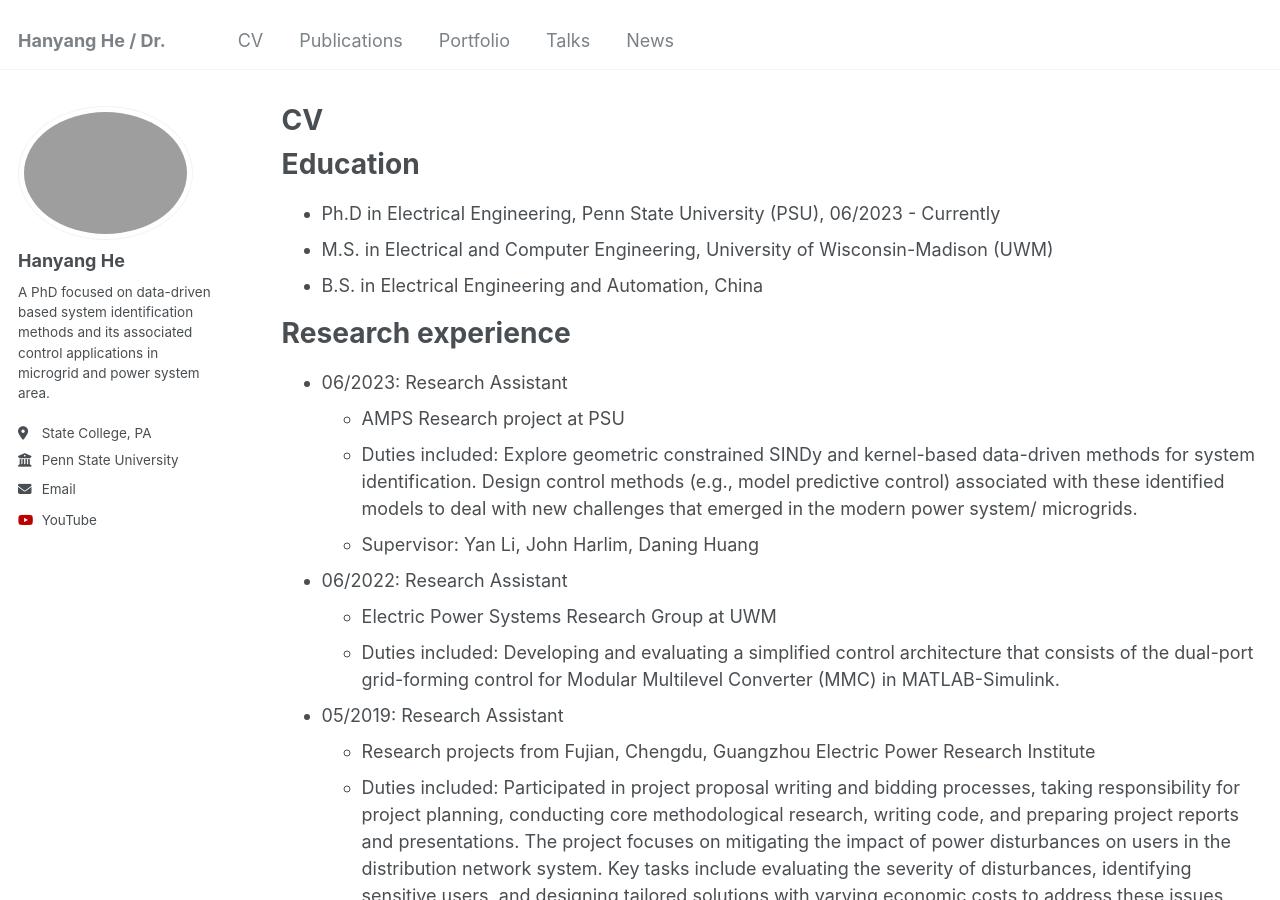
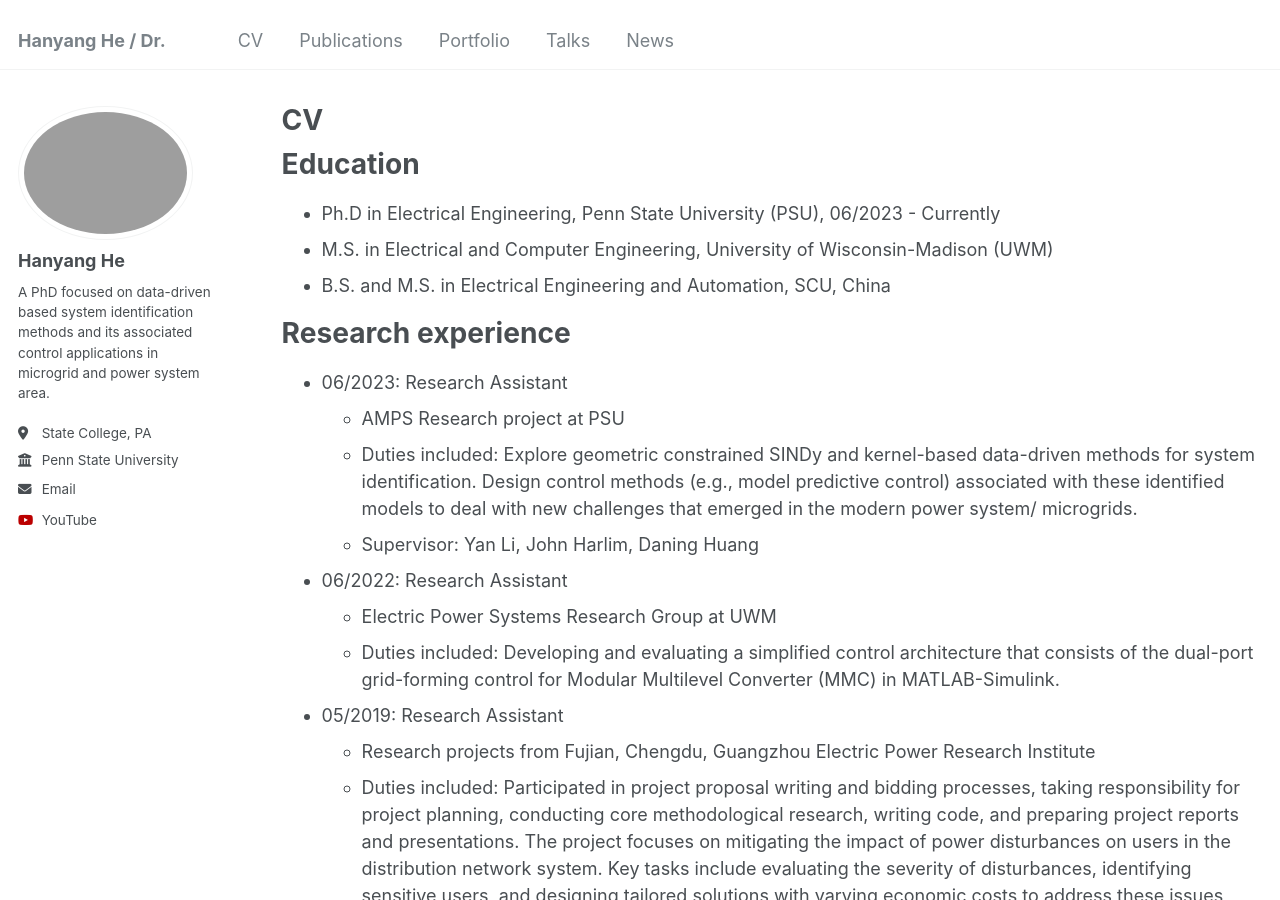
Before and after one commit to HanyangHe/HanyangHe.github.io, a Jekyll site: the page built from _pages/cv.md, in a window 1280 px wide and 900 px high. Built offline with Jekyll 4.4.1, drawn with Linux system fonts in a browser that asks for light colours.

Commit message:
Update education section in CV

```diff
--- a/_pages/cv.md
+++ b/_pages/cv.md
@@ -13,7 +13,7 @@ Education
 ======
 * Ph.D in Electrical Engineering, Penn State University (PSU), 06/2023 - Currently
 * M.S. in Electrical and Computer Engineering, University of Wisconsin-Madison (UWM)
-* B.S. in Electrical Engineering and Automation, China
+* B.S. and M.S. in Electrical Engineering and Automation, SCU, China
 <!--* M.S. in Electrical Engineering, China, 09/2018 - 06/2021-->
 
 Research experience
```
